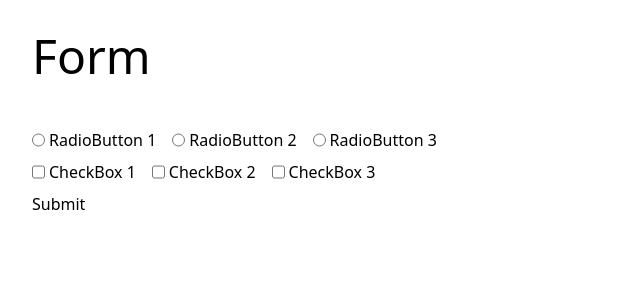
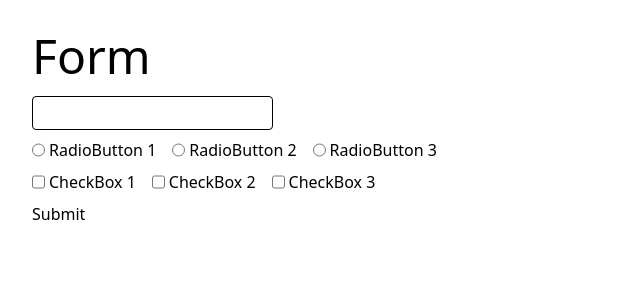
Before and after one commit to ykob/learn-react-2022, a React (Create React App) app: page /form in a window 1280 px wide. Shown: the top 300 px of the page, without its empty margins (0-640 px from the left). Built offline with nearby package versions, Linux system fonts and the light colour scheme.

Commit message:
added styles of the input text component.

```diff
--- a/src/components/form-element/InputText.tsx
+++ b/src/components/form-element/InputText.tsx
@@ -1,5 +1,5 @@
 import React from 'react'
 
 export const InputText: React.FC<React.ComponentProps<'input'>> = (props) => {
-  return <input {...props} type="text" />
+  return <input {...props} className="border border-black p-1 rounded" type="text" />
 }
```
